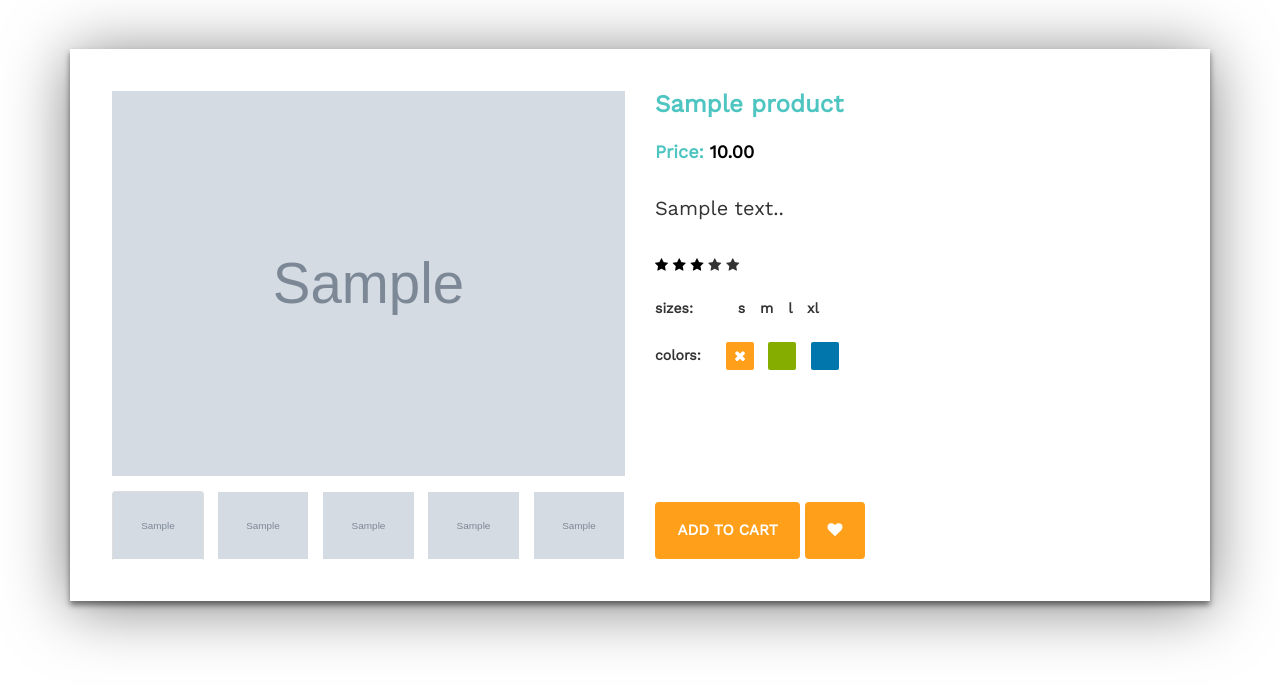
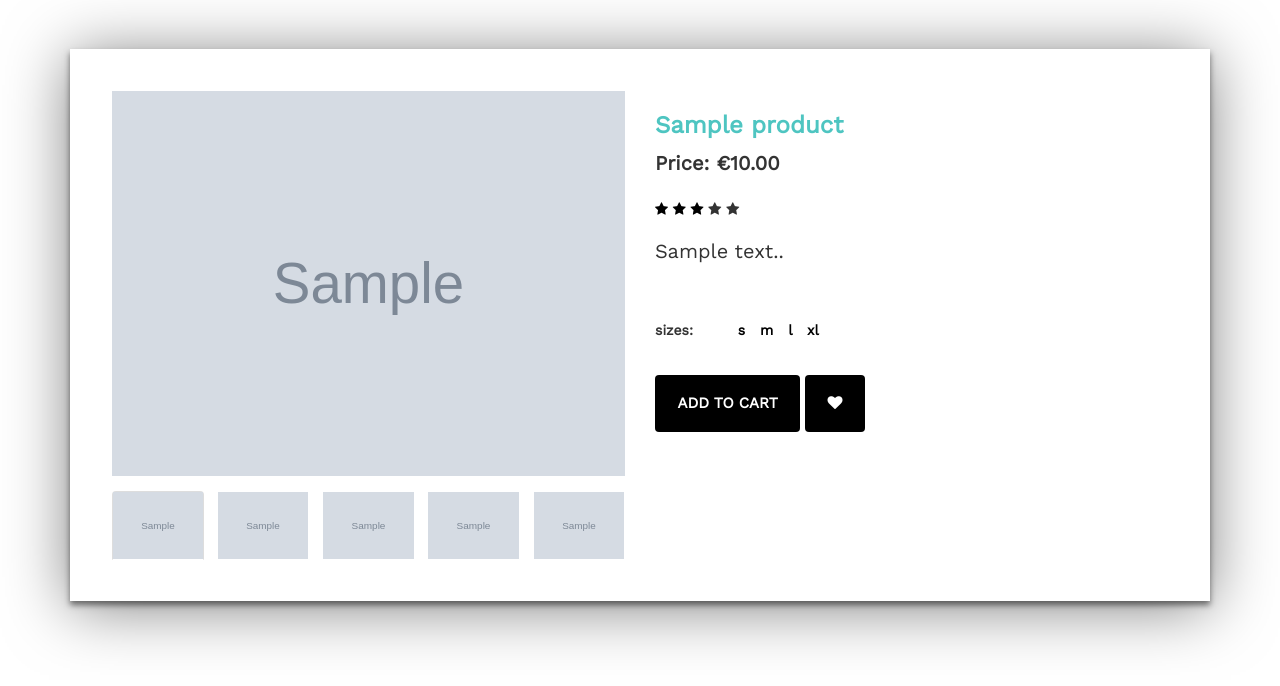
Before and after one commit to wolfenchic/ecommerce_prj, a Django app: page /products/products/1 in a window 1280 px wide. Shown: the part 51-737 px from the top of the page. Run offline with Django 3.2, Linux system fonts and the light colour scheme; tables that the repository leaves empty hold one stand-in row (values such as "Sample post"); grey boxes marked "Sample" are stand-in pictures; some libraries are stand-ins or nearby versions.

Commit message:
Page Details Template

```diff
--- a/home/static/home/style.css
+++ b/home/static/home/style.css
@@ -162,7 +162,8 @@ p {
   margin-top: 0; }
 
 .size {
-  margin-right: 10px; }
+  margin-right: 10px;
+  color: black;}
   .size:first-of-type {
     margin-left: 40px; }
 
@@ -177,17 +178,13 @@ p {
     margin-left: 20px; }
 
 .add-to-cart, .like {
-  background: #ff9f1a;
+  background: black;
   padding: 1.2em 1.5em;
   border: none;
   text-transform: UPPERCASE;
   font-weight: bold;
   color: #fff;
-  -webkit-transition: background .3s ease;
-          transition: background .3s ease; }
-  .add-to-cart:hover, .like:hover {
-    background: #b36800;
-    color: #fff; }
+}
 
 .not-available {
   text-align: center;
--- a/products/forms.py
+++ b/products/forms.py
@@ -1,8 +1,8 @@
 from django import forms
 from .models import Product
 
-class PostForm(forms.ModelForm):
+class ProductForm(forms.ModelForm):
 
     class Meta:
-        model = Post
+        model = Product
         fields = ('name', 'description', 'price', 'image')
--- a/products/models.py
+++ b/products/models.py
@@ -1,4 +1,5 @@
 from django.db import models
+
 
 class Product(models.Model):
     name = models.CharField(max_length=254, default='')
@@ -6,5 +7,7 @@ class Product(models.Model):
     price = models.DecimalField(max_digits=6, decimal_places=2)
     image = models.ImageField(upload_to='images')
 
+
+
     def __str__(self):
         return self.name
--- a/products/templates/product_detail.html
+++ b/products/templates/product_detail.html
@@ -1,5 +1,6 @@
 {% extends "base.html" %}
 {% block content %}
+
 
 	<div class="container">
 		<div class="card displayCard">
@@ -24,11 +25,9 @@
 
 					</div>
 					<div class="details col-md-6">
+					   <br>
 						<h3 class="product-title">{{ product.name }}</h3>
-						<h4 class="price">Price: <span>{{ product.price }}</span></h4>
-						<br>
-						<p class="product-description">{{ product.description }}.</p>
-						<br>
+						<p class="price">Price: €{{ product.price }}<p>
 						<div class="rating">
 							<div class="stars">
 								<span class="fa fa-star checked"></span>
@@ -37,6 +36,10 @@
 								<span class="fa fa-star"></span>
 								<span class="fa fa-star"></span>
 							</div>
+						<br>
+						<p class="product-description">{{ product.description }}.</p>
+						<br>
+
 						</div>
 						<h5 class="sizes">sizes:
 							<span class="size" data-toggle="tooltip" title="small">s</span>
@@ -44,11 +47,8 @@
 							<span class="size" data-toggle="tooltip" title="large">l</span>
 							<span class="size" data-toggle="tooltip" title="xtra large">xl</span>
 						</h5>
-						<h5 class="colors">colors:
-							<span class="color orange not-available" data-toggle="tooltip" title="Not In store"></span>
-							<span class="color green"></span>
-							<span class="color blue"></span>
-						</h5>
+
+					<br>
 						<div class="action">
 							<button class="add-to-cart btn btn-default" type="button">add to cart</button>
 							<button class="like btn btn-default" type="button"><span class="fa fa-heart"></span></button>
--- a/products/views.py
+++ b/products/views.py
@@ -2,6 +2,7 @@ from django.shortcuts import render, get_object_or_404
 from django.http import HttpResponse
 from django.contrib.auth.decorators import login_required
 from .models import Product
+from .forms import ProductForm
 
 # Create your views here.
 def get_product_page(request):
```
